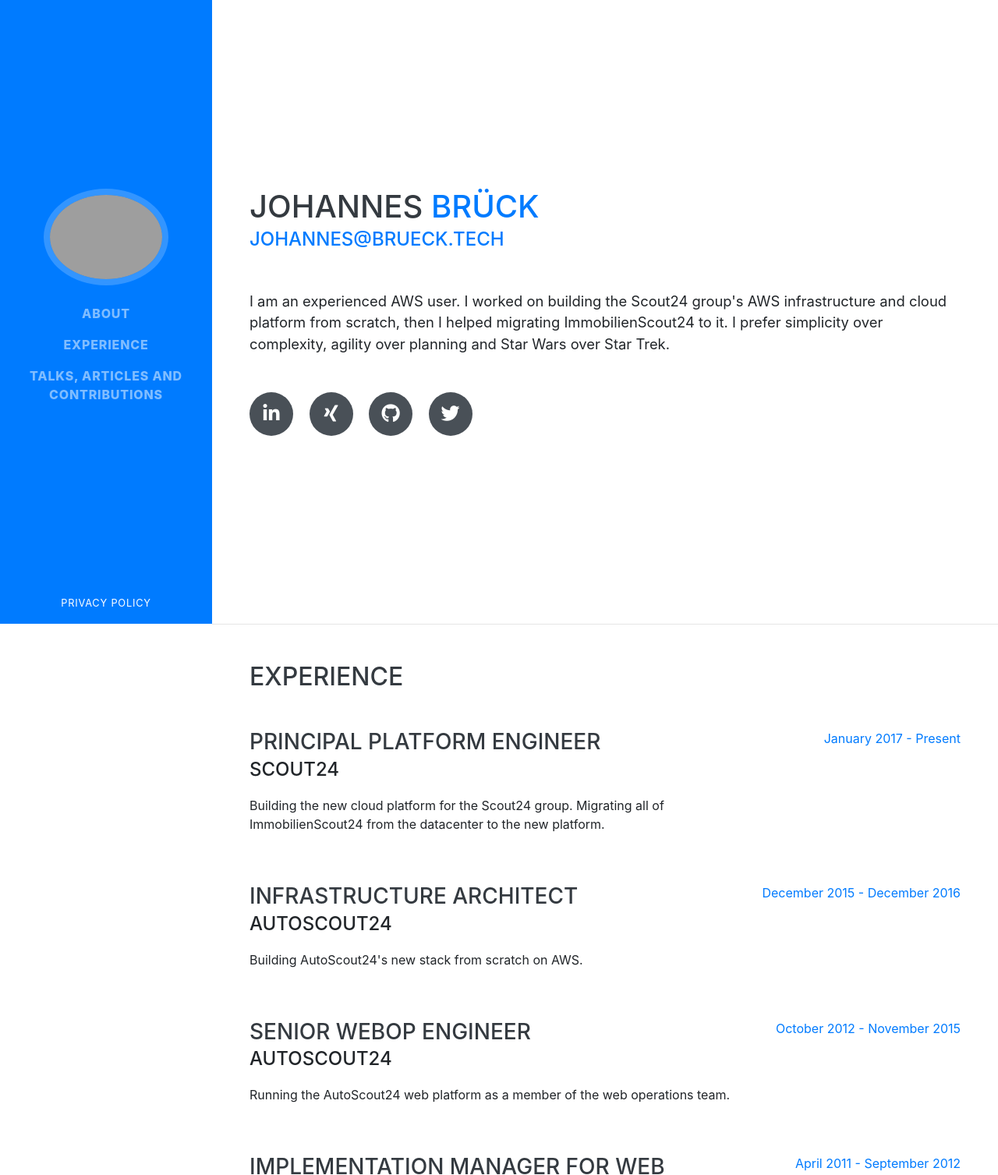
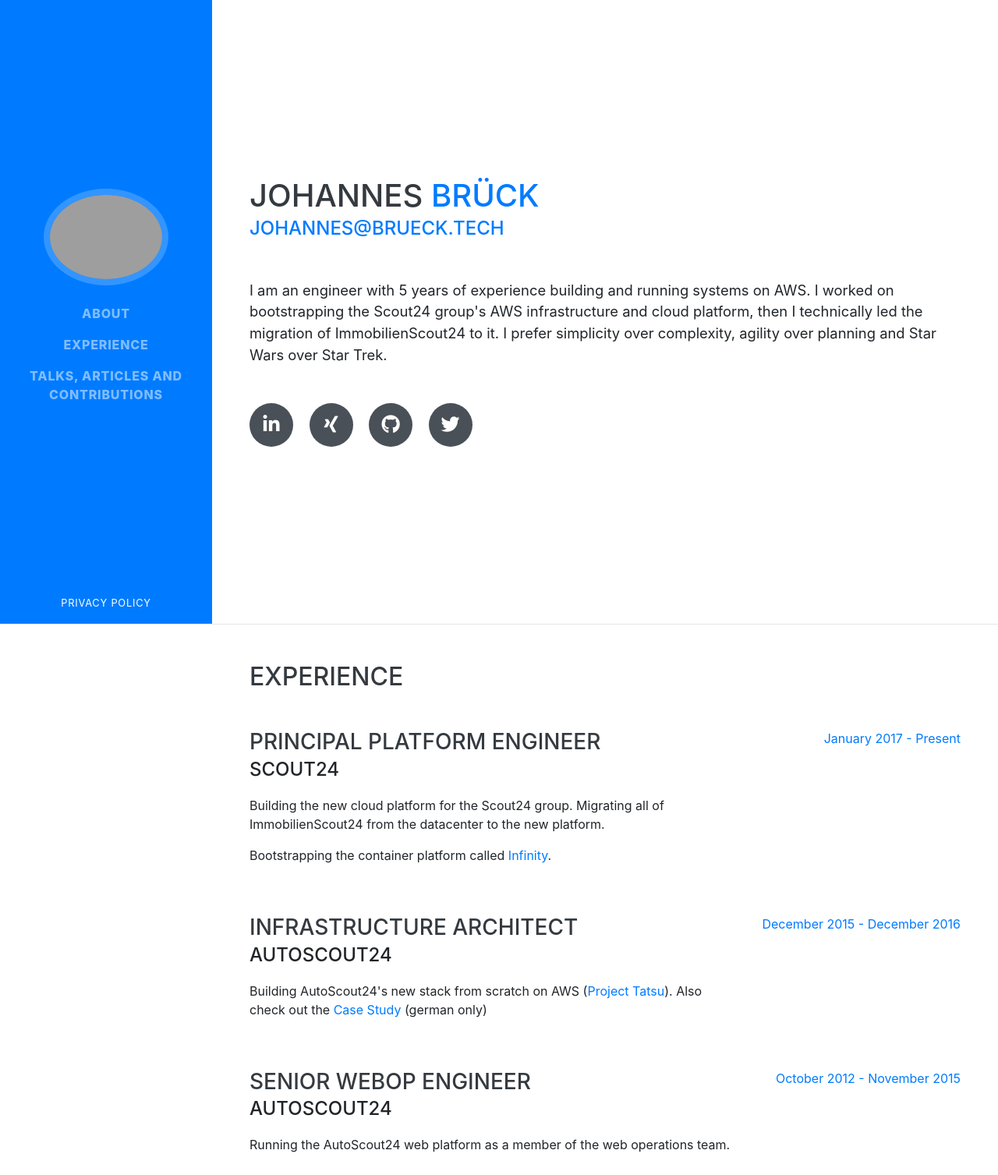
Before and after one commit to bruecktech/bruecktech.github.io, a website with bundled scripts: page index.html in a window 1280 px wide. Shown: the top 1507 px of the page at 78% size. Built offline with nearby package versions, Linux system fonts and the light colour scheme; grey boxes are pictures that could not be loaded; a web font is replaced by a local one.

Commit message:
Add more content

```diff
--- a/index.html
+++ b/index.html
@@ -73,7 +73,7 @@
         </h1>
         <div class="subheading mb-5"><a href="mailto:johannes@brueck.tech">johannes@brueck.tech</a>
         </div>
-        <p class="lead mb-5">I am an experienced AWS user. I worked on building the Scout24 group's AWS infrastructure and cloud platform from scratch, then I helped migrating ImmobilienScout24 to it.
+        <p class="lead mb-5">I am an engineer with 5 years of experience building and running systems on AWS. I worked on bootstrapping the Scout24 group's AWS infrastructure and cloud platform, then I technically led the migration of ImmobilienScout24 to it.
           I prefer simplicity over complexity, agility over planning and Star Wars over Star Trek.
         </p>
         <div class="social-icons">
@@ -104,6 +104,7 @@
             <h3 class="mb-0">Principal Platform Engineer</h3>
             <div class="subheading mb-3">Scout24</div>
             <p>Building the new cloud platform for the Scout24 group. Migrating all of ImmobilienScout24 from the datacenter to the new platform.</p>
+            <p>Bootstrapping the container platform called <a href="https://www.youtube.com/watch?v=ld27KhGIumc">Infinity</a>.</p>
           </div>
           <div class="resume-date text-md-right">
             <span class="text-primary">January 2017 - Present</span>
@@ -114,7 +115,7 @@
           <div class="resume-content">
             <h3 class="mb-0">Infrastructure Architect</h3>
             <div class="subheading mb-3">AutoScout24</div>
-            <p>Building AutoScout24's new stack from scratch on AWS.</p>
+            <p>Building AutoScout24's new stack from scratch on AWS (<a href="https://medium.com/scout24-engineering/why-autoscout24-changes-its-technology-8ac637517bee">Project Tatsu</a>). Also check out the <a href="https://aws.amazon.com/de/solutions/case-studies/autoscout24/">Case Study</a> (german only)</p>
           </div>
           <div class="resume-date text-md-right">
             <span class="text-primary">December 2015 - December 2016</span>
```
